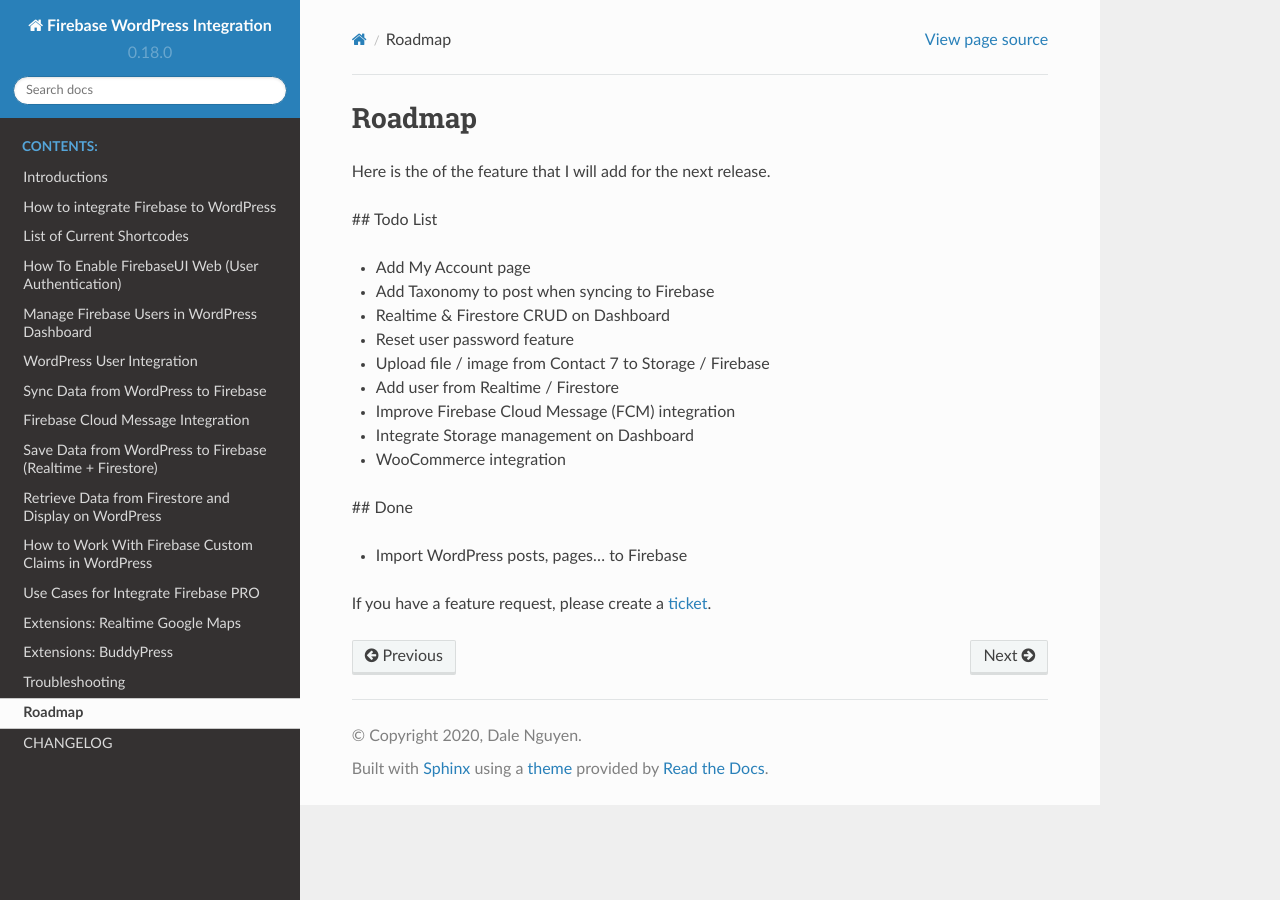
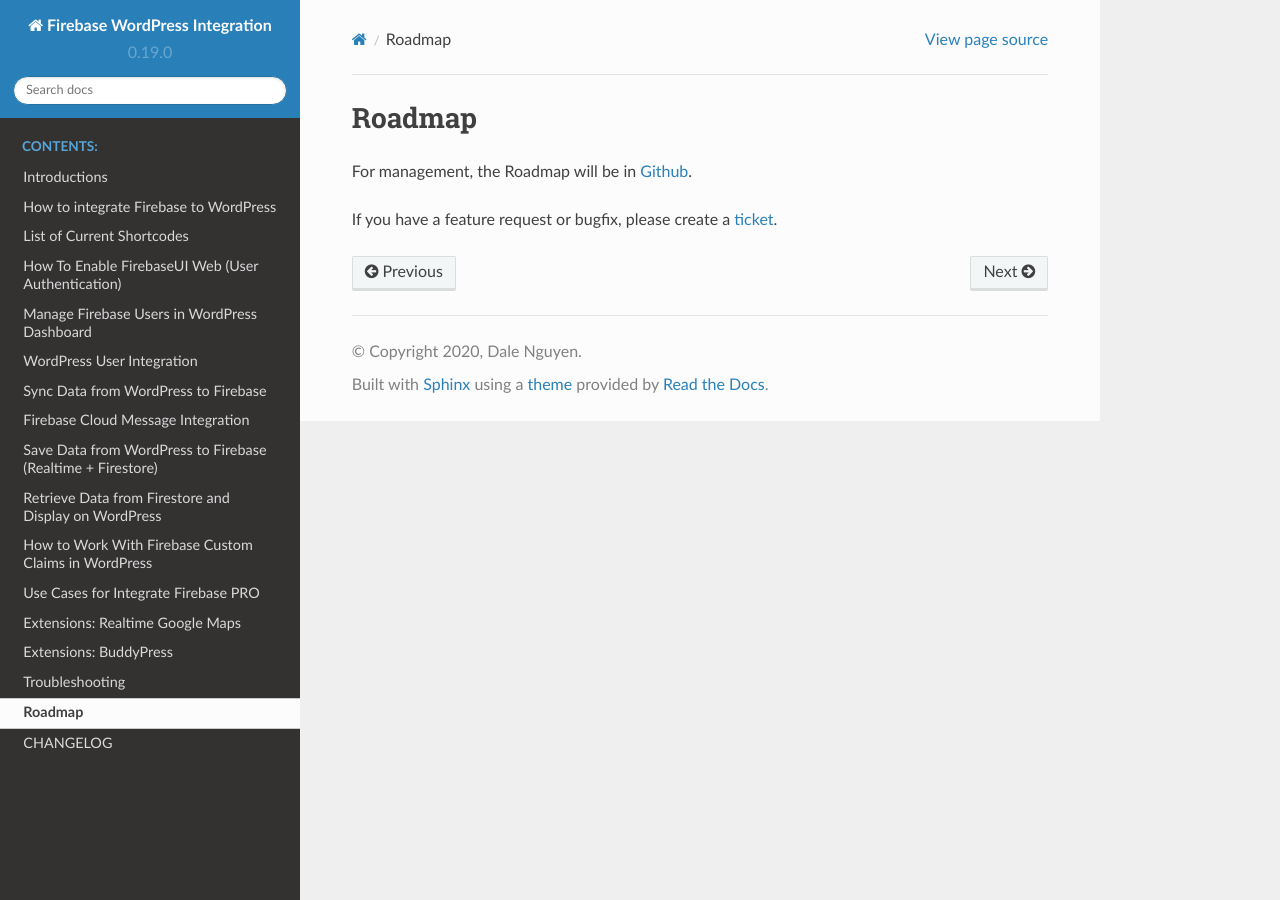
Before and after one commit to dalenguyen/firebase-wordpress-docs, a Sphinx documentation site: the page built from docs/roadmap.rst, in a window 1280 px wide. Built offline with Sphinx 7.4.7 and the Read the Docs theme 2.0.0, drawn with Linux system fonts in a browser that asks for light colours.

Commit message:
Updated guide for v0.19.0

```diff
--- a/docs/conf.py
+++ b/docs/conf.py
@@ -22,7 +22,7 @@
 author = u'Dale Nguyen'
 
 # The short X.Y version
-version = '0.18.0'
+version = '0.19.0'
 release = version
 
 # -- General configuration ---------------------------------------------------
--- a/docs/index.rst
+++ b/docs/index.rst
@@ -1,5 +1,7 @@
-Complete Guide to Firebase WordPress Integration (v0.17.0)
+Complete Guide to Firebase WordPress Integration (v0.19.0)
 ==========================================================
+
+Last updated: May 17, 2020
 
 This is a guilde to `Integrate Firebase PRO <https://firebase.dalenguyen.me/>`_, a plugin that helps to integrate Firebase to WordPress.
 
--- a/docs/roadmap.rst
+++ b/docs/roadmap.rst
@@ -1,22 +1,6 @@
 Roadmap
 =============
 
-Here is the of the feature that I will add for the next release.
+For management, the Roadmap will be in `Github <https://github.com/dalenguyen/firebase-wordpress-plugin/projects/2>`_.
 
-## Todo List
-
-- Add My Account page
-- Add Taxonomy to post when syncing to Firebase
-- Realtime & Firestore CRUD on Dashboard
-- Reset user password feature
-- Upload file / image from Contact 7 to Storage / Firebase
-- Add user from Realtime / Firestore
-- Improve Firebase Cloud Message (FCM) integration
-- Integrate Storage management on Dashboard
-- WooCommerce integration
-
-## Done
-
-- Import WordPress posts, pages... to Firebase
-
-If you have a feature request, please create a `ticket <https://github.com/dalenguyen/firebase-wordpress-plugin/issues>`_.
+If you have a feature request or bugfix, please create a `ticket <https://github.com/dalenguyen/firebase-wordpress-plugin/issues>`_.
```
Also changed, not shown: docs/change-log.rst (+8 -0 lines), docs/shortcode-list.rst (+19 -6 lines).
